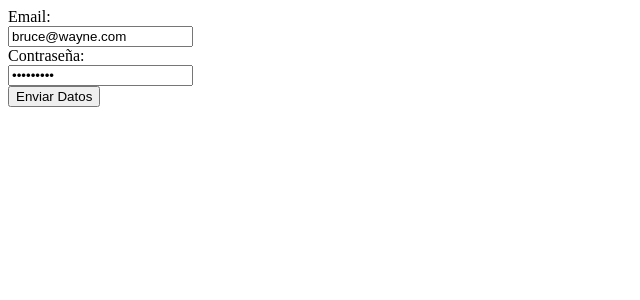
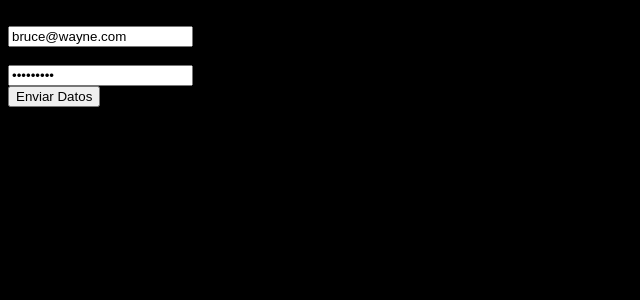
Before and after one commit to Alexiiius/Mini-foro-web-PHP-twig, a PHP site: page / in a window 1280 px wide. Shown: the top 300 px of the page, without its empty margins (0-640 px from the left). Run offline with PHP 8.4, Linux system fonts and the light colour scheme.

Commit message:
Añadido CSS y comentarios en htacess

```diff
--- /dev/null
+++ b/vistas/CSS/login.css
@@ -0,0 +1,3 @@
+body{
+    background-color: black;
+}
--- a/vistas/usuario/login.php.twig
+++ b/vistas/usuario/login.php.twig
@@ -4,6 +4,7 @@
 	<meta charset="utf-8">
 	<meta name="viewport" content="width=device-width, initial-scale=1">
 	<title>Login</title>
+	<link rel="stylesheet" href="./vistas/CSS/login.css">
 </head>
 <body>
 
```
Also changed, not shown: .htaccess.
